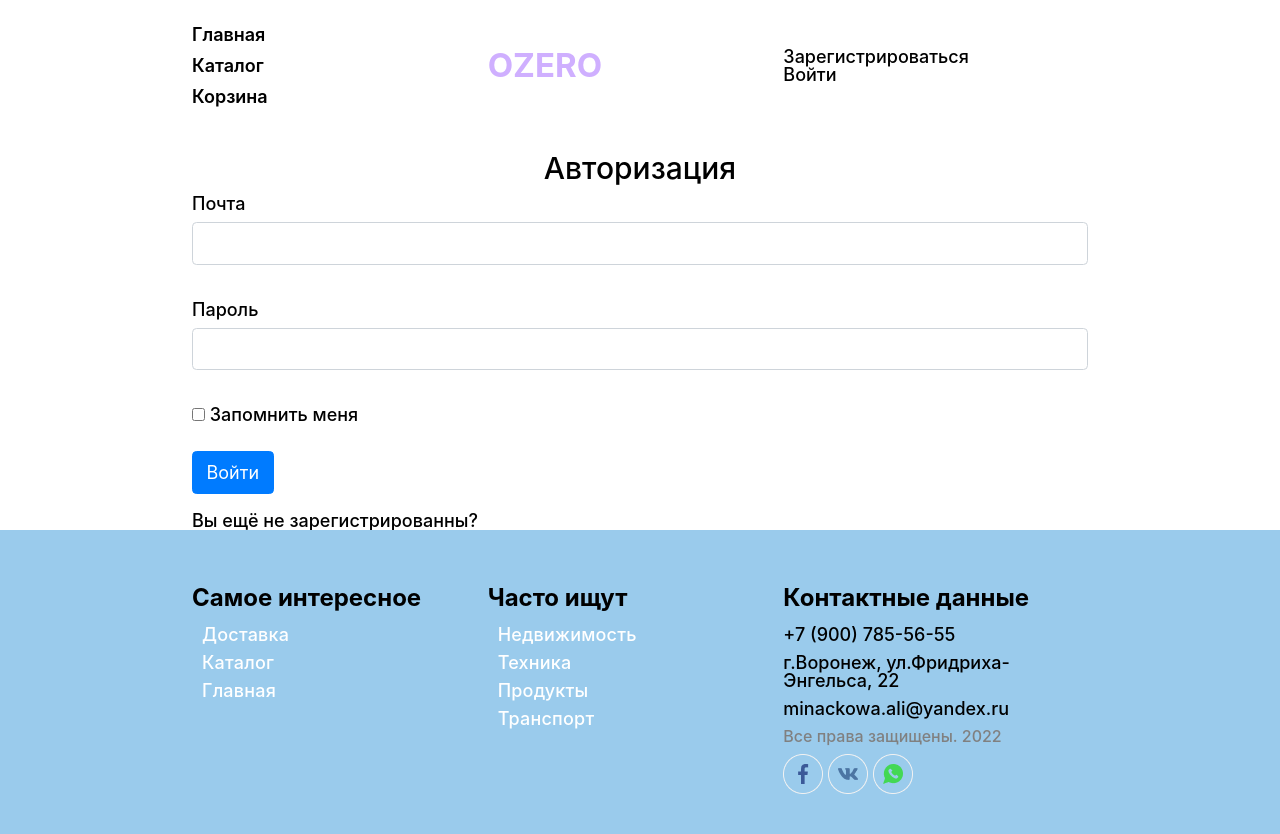
After one commit to AlikaMinakova/Ozero, a Flask app: page /login in a window 1280 px wide. The commit adds this page. Run offline with Flask 2, Linux system fonts and the light colour scheme; some libraries are stand-ins or nearby versions.

Commit message:
is_authenticated_user_reg_log_exit

```diff
--- /dev/null
+++ b/data/loginform.py
@@ -0,0 +1,10 @@
+from flask_wtf import FlaskForm
+from wtforms import StringField, PasswordField, BooleanField, SubmitField, FileField, EmailField
+from wtforms.validators import DataRequired
+
+
+class LoginForm(FlaskForm):
+    email = EmailField('Почта', validators=[DataRequired()])
+    password = PasswordField('Пароль', validators=[DataRequired()])
+    remember_me = BooleanField('Запомнить меня')
+    submit = SubmitField('Войти')
--- a/main.py
+++ b/main.py
@@ -1,10 +1,34 @@
 # -*- coding: utf8 -*-
 
 from flask import Flask, render_template
+from flask_login import login_user, login_required, logout_user
+from flask_restful import Api
+from werkzeug.utils import redirect
+
 from data import db_session
+from data.loginform import LoginForm
+from data.user import User
+from forms.user import RegisterForm
+from flask_login import LoginManager
 
 app = Flask(__name__)
 app.config['SECRET_KEY'] = 'OZERO_secret_key'
+login_manager = LoginManager()
+login_manager.init_app(app)
+api = Api(app)
+
+
+@login_manager.user_loader  # функция для получения пользователя
+def load_user(user_id):
+    db_sess = db_session.create_session()
+    return db_sess.query(User).get(user_id)
+
+
+@app.route('/logout')  # мы «забываем» пользователя при помощи функции logout_user и перенаправляем его на главную страницу нашего приложения. Из интересного здесь — декоратор login_required (не забудьте это импортировать). Таким декоратором можно украшать обработчики страниц, на которые может попасть только авторизованный пользователь.
+@login_required
+def logout():
+    logout_user()
+    return redirect("/")
 
 
 def main():
@@ -24,5 +48,47 @@ def index2():
     return render_template('index.html')
 
 
+@app.route('/register', methods=['GET', 'POST'])  # регистрация
+def reqister():
+    form = RegisterForm()
+    if form.validate_on_submit():
+        if form.password.data != form.password_again.data:
+            return render_template('register.html', title='Регистрация',
+                                   form=form,
+                                   message="Пароли не совпадают")
+        db_sess = db_session.create_session()
+        if db_sess.query(User).filter(User.email == form.email.data).first():
+            return render_template('register.html', title='Регистрация',
+                                   form=form,
+                                   message="Такой пользователь уже есть")
+        user = User(
+            name=form.name.data,
+            email=form.email.data,
+            surname=form.surname.data,
+            phone=form.phone.data,
+            address=form.address.data
+        )
+        user.set_password(form.password.data)
+        db_sess.add(user)
+        db_sess.commit()
+        return redirect('/login')
+    return render_template('register.html', title='Регистрация', form=form)
+
+
+@app.route('/login', methods=['GET', 'POST'])  # вход
+def login():
+    form = LoginForm()
+    if form.validate_on_submit():
+        db_sess = db_session.create_session()
+        user = db_sess.query(User).filter(User.email == form.email.data).first()
+        if user and user.check_password(form.password.data):
+            login_user(user, remember=form.remember_me.data)
+            return redirect("/")
+        return render_template('login.html',
+                               message="Неправильный логин или пароль",
+                               form=form)
+    return render_template('login.html', title='Авторизация', form=form)
+
+
 if __name__ == '__main__':
     main()
--- a/static/css/style.css
+++ b/static/css/style.css
@@ -311,3 +311,9 @@ font-size: 40px;
 .page__about{
   margin-top: 150px;
 }
+.title_text{
+text-align: center;
+font-size: 30px;
+}
+.jf{
+margin-top: 150px;}
--- a/templates/base.html
+++ b/templates/base.html
@@ -22,7 +22,7 @@
             integrity="sha384-JZR6Spejh4U02d8jOt6vLEHfe/JQGiRRSQQxSfFWpi1MquVdAyjUar5+76PVCmYl"
             crossorigin="anonymous"></script>
     <link rel="stylesheet" href="/static/css/style.css"/>
-    <link rel="icon" href="/static/img/icon_logo.png" type="image/png">
+    <link rel="icon" href="/static/img/icon.png" type="image/png">
     <title>OZERO</title>
 </head>
 <body>
@@ -38,9 +38,15 @@
                         <li class="menu__item">
                             <a href="/" class="menu__link">Каталог</a>
                         </li>
+                        {% if current_user.is_authenticated %}
+                        <li class="menu__item">
+                            <a href="/}}" class="menu__link">Корзина</a>
+                        </li>
+                        {% else %}
                         <li class="menu__item">
                             <a href="/" class="menu__link">Корзина</a>
                         </li>
+                        {% endif %}
                     </ul>
                 </div>
             </nav>
@@ -49,14 +55,37 @@
             </div>
             <div class="header__column">
                 <nav class="header__menu menu">
+                    {% if current_user.is_authenticated %}
+                    <nav class="navbar navbar-expand-lg">
+                        <div class="collapse navbar-collapse" id="navbarNavDropdown">
+                            <ul class="navbar-nav">
+                                <li class="nav-item dropdown">
+                                    <a class="navbar-brand nav-link dropdown-toggle"
+                                       id="navbarDropdownMenuLink"
+                                       data-toggle="dropdown"
+                                       aria-haspopup="true" aria-expanded="false">{{ current_user.name }} {{
+                                        current_user.surname }}</a>
+                                    <div class="dropdown-menu" aria-labelledby="navbarDropdownMenuLink">
+                                        <a class="dropdown-item" href="/">Настройки</a>
+                                        <a class="dropdown-item" href="/">Публикации</a>
+                                        <a class="dropdown-item" href="/">Черновики</a>
+                                        <a class="dropdown-item" href="/">Добавить объявление</a>
+                                        <a class="dropdown-item" href="/logout">Выход</a>
+                                    </div>
+                                </li>
+                            </ul>
+                        </div>
+                    </nav>
+                    {% else %}
                     <ul class="menu__list">
                         <li class="menu__item">
-                            <a href="/" class="reg-block_button">Зарегистрироваться</a>
+                            <a href="/register" class="reg-block_button">Зарегистрироваться</a>
                         </li>
                         <li class="menu__item">
-                            <a href="/" class="enter-block_button">Войти</a>
+                            <a href="/login" class="enter-block_button">Войти</a>
                         </li>
                     </ul>
+                    {% endif %}
                 </nav>
             </div>
 
--- /dev/null
+++ b/templates/login.html
@@ -0,0 +1,32 @@
+{% extends "base.html" %}
+
+{% block content %}
+<div class="_container">
+    <h1 class="title_text">Авторизация</h1>
+    <form action="" method="post">
+        {{ form.hidden_tag() }}
+        <p>
+            {{ form.email.label }}<br>
+            {{ form.email(class="form-control", type="email") }}<br>
+            {% for error in form.email.errors %}
+        <div class="alert alert-danger" role="alert">
+            {{ error }}
+        </div>
+        {% endfor %}
+        </p>
+        <p>
+            {{ form.password.label }}<br>
+            {{ form.password(class="form-control", type="password") }}<br>
+            {% for error in form.password.errors %}
+        <div class="alert alert-danger" role="alert">
+            {{ error }}
+        </div>
+        {% endfor %}
+        </p>
+        <p>{{ form.remember_me() }} {{ form.remember_me.label }}</p>
+        <p>{{ form.submit(type="submit", class="btn btn-primary") }}</p>
+        <div>{{ message }}</div>
+    </form>
+    <a href="/register">Вы ещё не зарегистрированны?</a>
+</div>
+{% endblock %}
```
Also changed, not shown: forms/user.py (added, +15 -0 lines), templates/register.html (added, +75 -0 lines).
